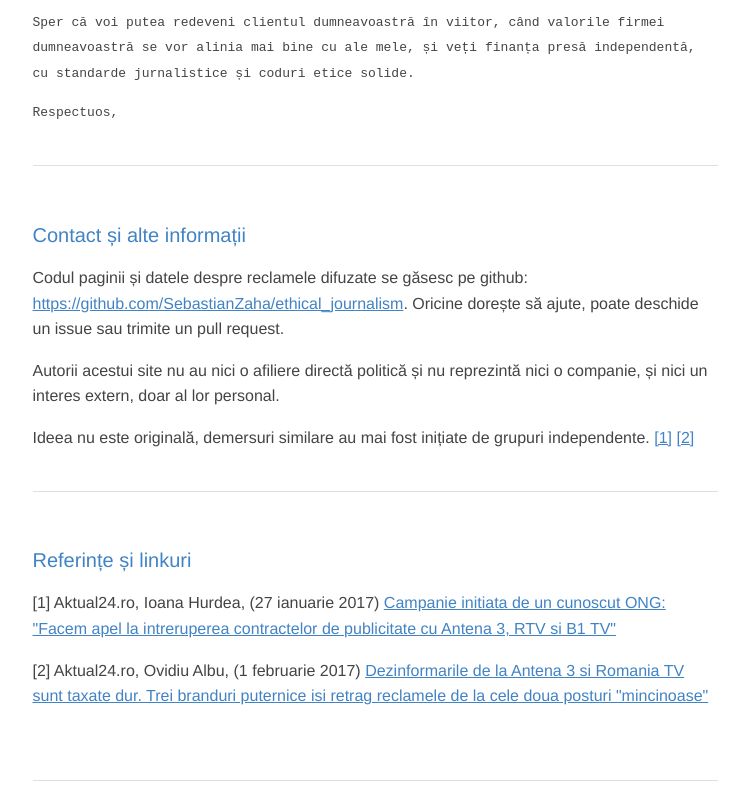
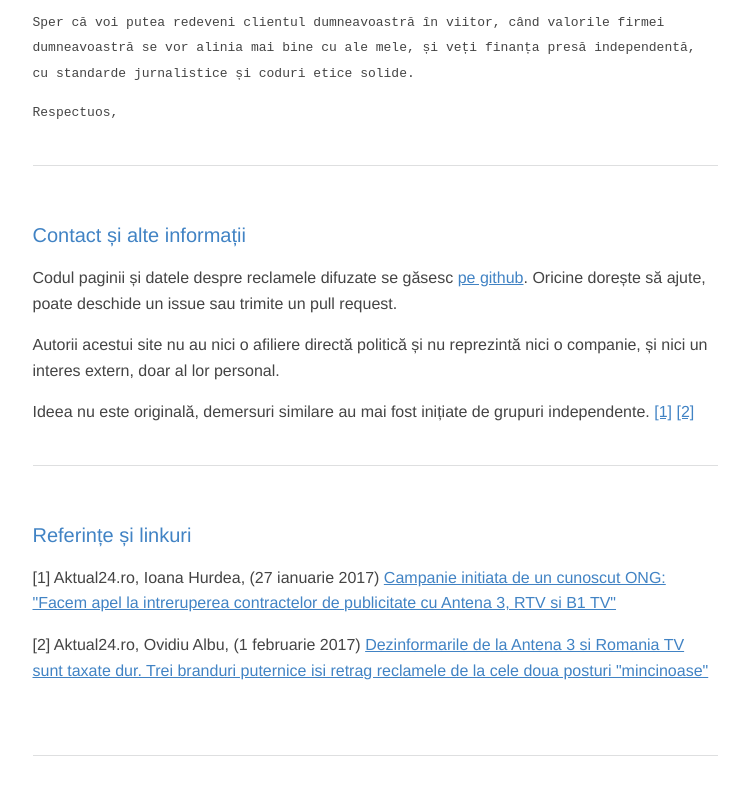
Before and after one commit to SebastianZaha/ethical_journalism, a plain HTML site: page index.html in a window 1280 px wide. Shown: the part 2415-3210 px from the top of the page, without its empty margins (265-1004 px from the left). Drawn offline with Linux system fonts and the light colour scheme.

Commit message:
Fix github link.

```diff
--- a/index.html
+++ b/index.html
@@ -182,7 +182,7 @@
 
 	<section>
 		<h2>Contact și alte informații</h2>
-		<p>Codul paginii și datele despre reclamele difuzate se găsesc pe github: <a href="">https://github.com/SebastianZaha/ethical_journalism</a>. Oricine dorește să ajute, poate deschide un issue sau trimite un pull request.</p>
+		<p>Codul paginii și datele despre reclamele difuzate se găsesc <a href="https://github.com/SebastianZaha/ethical_journalism">pe github</a>. Oricine dorește să ajute, poate deschide un issue sau trimite un pull request.</p>
 
 		<p>Autorii acestui site nu au nici o afiliere directă politică și nu reprezintă nici o companie, și nici un interes extern, doar al lor personal.</p>
 
```
Also changed, not shown: template.html (+2 -2 lines), 1 other file.
